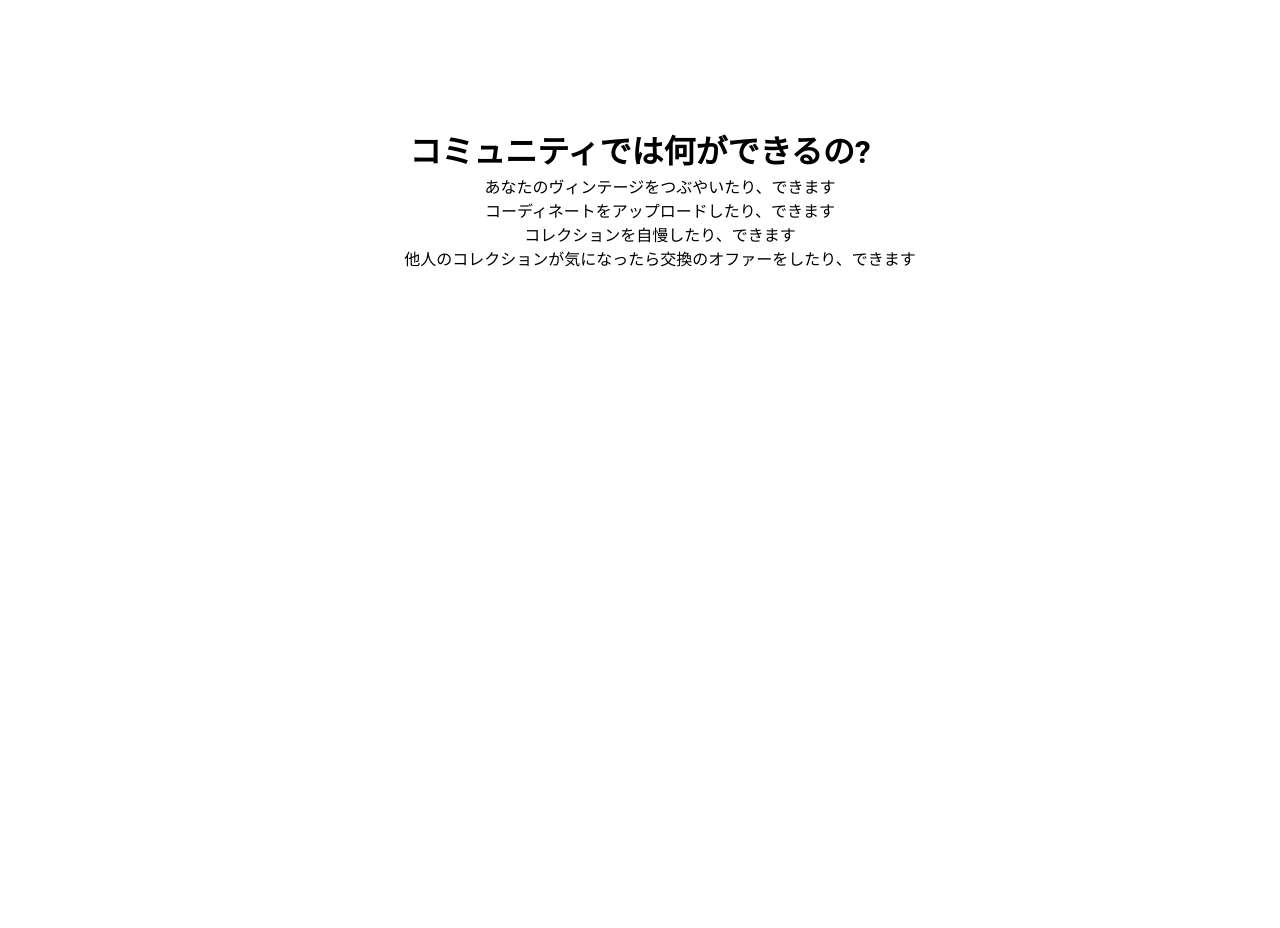
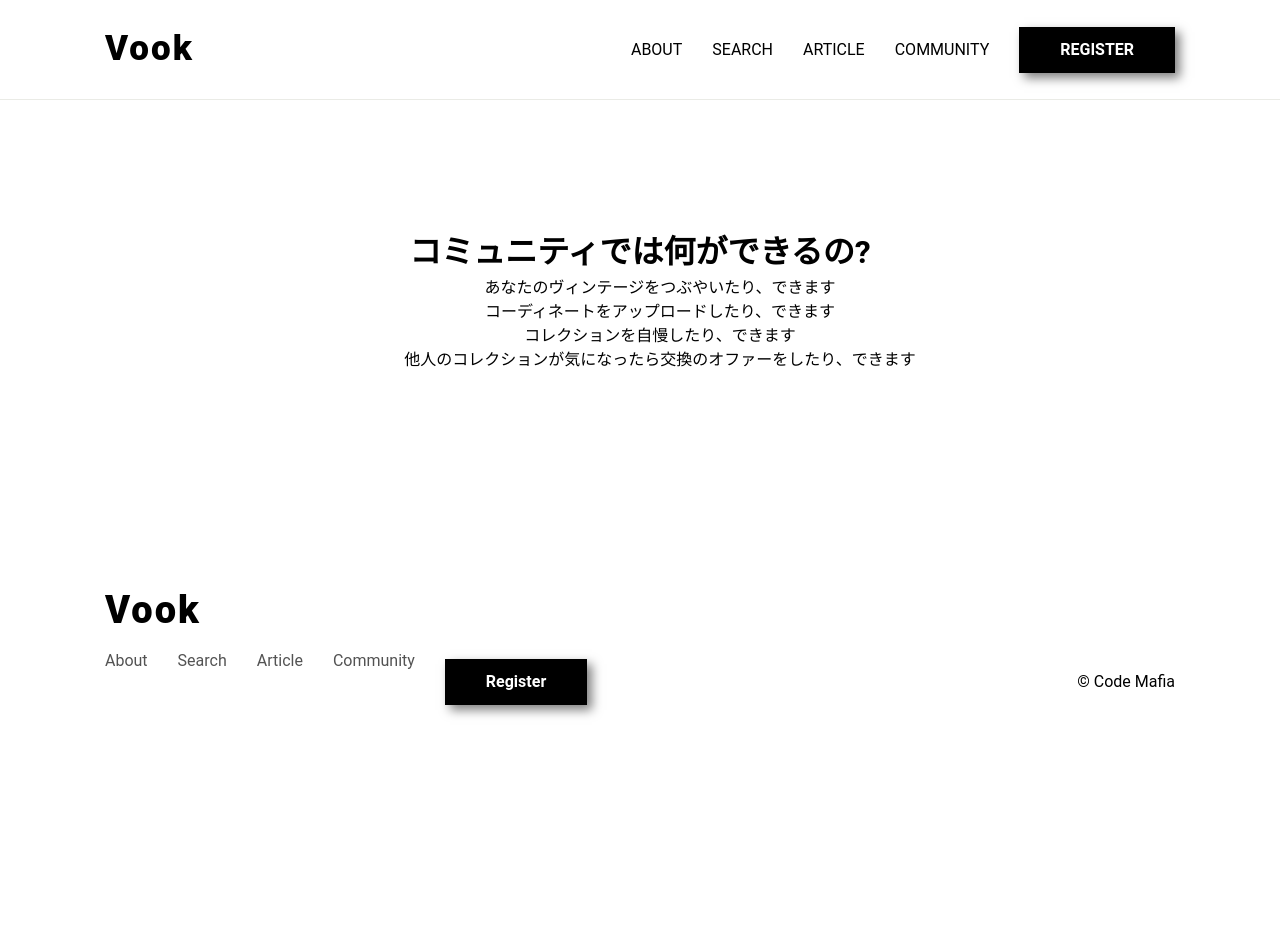
Before and after one commit to atsushimemet/vook_web_v2, a Django app: page /community/ in a window 1280 px wide. Run offline with Django 4.2, Linux system fonts and the light colour scheme; some web fonts are replaced.

Commit message:
feat: #69 communityページの変更

```diff
--- a/vook_web/templates/vook_web/community.html
+++ b/vook_web/templates/vook_web/community.html
@@ -1,17 +1,129 @@
-{% extends "vook_web/base.html" %}
-{% load static %}
-{% block body %}
-<div style="text-align: center;margin-top: 10%;">
-    <h1>
-        コミュニティでは何ができるの?
-    </h1>
-    <div>
-        <ul>
+{% extends "vook_web/base.html" %} {% load static %} {% block body %}
+<div id="global-container">
+  <div id="container">
+    <div class="mobile-menu__cover"></div>
+    <div class="nav-trigger"></div>
+    <header class="header">
+      <div class="header__inner appear up">
+        <div class="logo item">
+          <span class="logo__vook"><a href="{% url 'index' %}">Vook</a></span>
+        </div>
+        <nav class="header__nav">
+          <ul class="header__ul">
+            <li class="header__li item">
+              <a href="{% url 'about' %}">About</a>
+            </li>
+            <li class="header__li item">
+              <a href="{% url 'search' %}">Search</a>
+            </li>
+            <li class="header__li item">
+              <a href="{% url 'article' %}">Article</a>
+            </li>
+            <li class="header__li item">
+              <a href="{% url 'community' %}">Community</a>
+            </li>
+            <li class="header__li item">
+              <a class="btn filled" href="#">Register</a>
+            </li>
+          </ul>
+        </nav>
+        <button class="mobile-menu__btn">
+          <span></span>
+          <span></span>
+          <span></span>
+        </button>
+      </div>
+    </header>
+    <div id="content">
+      <div class="hero" style="text-align: center; margin-top: 10%">
+        <h1>コミュニティでは何ができるの?</h1>
+        <div>
+          <ul>
             <p>あなたのヴィンテージをつぶやいたり、できます</p>
             <p>コーディネートをアップロードしたり、できます</p>
             <p>コレクションを自慢したり、できます</p>
-            <p>他人のコレクションが気になったら交換のオファーをしたり、できます</p>
+            <p>
+              他人のコレクションが気になったら交換のオファーをしたり、できます
+            </p>
+          </ul>
+        </div>
+      </div>
+    </div>
+    <div class="footer appear up">
+      <div class="logo item">
+        <span class="logo__vook"><a href="{% url 'index' %}">Vook</a></span>
+      </div>
+      <nav class="footer__nav">
+        <ul class="footer__ul">
+          <li class="footer__li item"><a href="{% url 'about' %}">About</a></li>
+          <li class="footer__li item">
+            <a href="{% url 'search' %}">Search</a>
+          </li>
+          <li class="footer__li item">
+            <a href="{% url 'article' %}">Article</a>
+          </li>
+          <li class="footer__li item">
+            <a href="{% url 'community' %}">Community</a>
+          </li>
+          <li class="footer__li item">
+            <a class="btn filled" href="#">Register</a>
+          </li>
         </ul>
+        <div class="footer__copyright item">&copy; Code Mafia</div>
+      </nav>
     </div>
+  </div>
+  <nav class="mobile-menu">
+    <ul class="mobile-menu__main">
+      <li class="mobile-menu__item">
+        <a class="mobile-menu__link" href="{% url 'about' %}">
+          <span class="main-title">About</span>
+          <span class="sub-title">Vookとは</span>
+        </a>
+      </li>
+      <li class="mobile-menu__item">
+        <a class="mobile-menu__link" href="{% url 'search' %}">
+          <span class="main-title">Search</span>
+          <span class="sub-title">商品を検索する</span>
+        </a>
+      </li>
+      <li class="mobile-menu__item">
+        <a class="mobile-menu__link" href="{% url 'article' %}">
+          <span class="main-title">Article</span>
+          <span class="sub-title">記事や教科書を読む</span>
+        </a>
+      </li>
+      <li class="mobile-menu__item">
+        <a class="mobile-menu__link" href="{% url 'community' %}">
+          <span class="main-title">Community</span>
+          <span class="sub-title">アイテムを共有・売買する</span>
+        </a>
+      </li>
+      <li class="mobile-menu__item">
+        <a class="mobile-menu__link" href="#">
+          <span class="main-title">Register</span>
+          <span class="sub-title">新規登録する</span>
+        </a>
+      </li>
+      <li class="mobile-menu__item">
+        <a
+          class="mobile-menu__link"
+          href="https://www.instagram.com/vook.vintagebook/"
+        >
+          <span class="main-title">Instagram</span>
+          <span class="sub-title">インスタグラム</span>
+        </a>
+      </li>
+      <li class="mobile-menu__item">
+        <a
+          class="mobile-menu__link"
+          href="https://www.tiktok.com/@vook.vintagebook/"
+        >
+          <span class="main-title">Tiktok</span>
+          <span class="sub-title">Tiktok</span>
+        </a>
+      </li>
+    </ul>
+  </nav>
 </div>
 {% endblock %}
```
